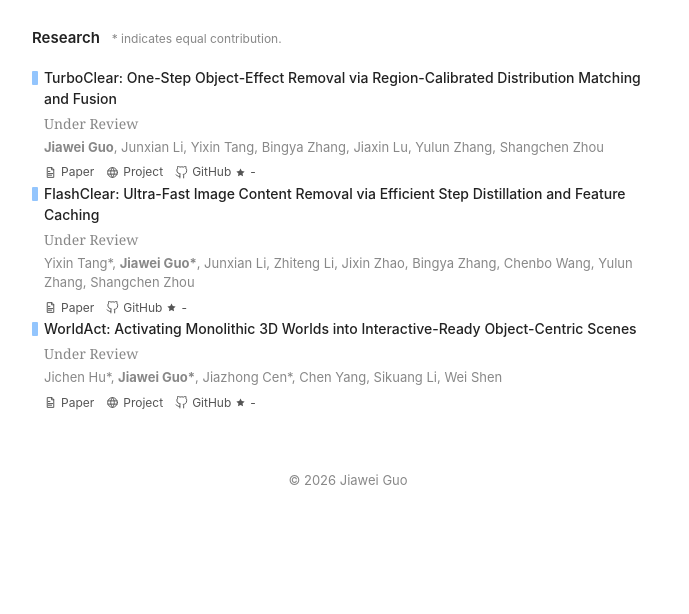
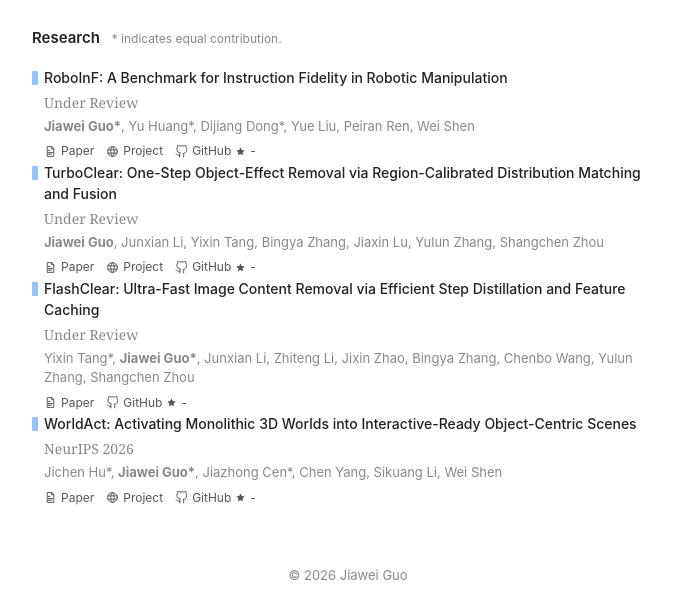
Before and after one commit to GuoCalix/GuoCalix.github.io, a plain HTML site: page index.html in a window 1280 px wide. Shown: the part 261-875 px from the top of the page, without its empty margins (292-981 px from the left). Before the commit the page ends 800 px from the top, so only its background shows below. Drawn offline with Linux system fonts and the light colour scheme; no server answers.

Commit message:
Update research listings and profile photo

```diff
--- a/index.html
+++ b/index.html
@@ -54,6 +54,48 @@
       <section class="section">
         <div class="section-header">
           <h2>Research <span class="header-note">* indicates equal contribution.</span></h2>
+        </div>
+
+        <div class="research-flow">
+          <div class="flow-card">
+            <h3 class="flow-title">
+              <span class="flow-title-text">RoboInF: A Benchmark for Instruction Fidelity in Robotic Manipulation</span>
+              <span class="flow-venue">Under Review</span>
+            </h3>
+            <p class="flow-authors"><strong>Jiawei Guo*</strong>, Yu Huang*, Dijiang Dong*, Yue Liu, Peiran Ren, Wei Shen</p>
+            <div class="flow-links">
+              <a href="https://arxiv.org/abs/2611.30555" target="_blank" rel="noopener">
+                <svg viewBox="0 0 24 24" aria-hidden="true">
+                  <path d="M14 3H6v18h12V7z"></path>
+                  <path d="M14 3v4h4"></path>
+                  <path d="M8 14h8"></path>
+                  <path d="M8 17h6"></path>
+                  <path d="M8 10h3"></path>
+                </svg>
+                Paper
+              </a>
+              <a href="https://sjtu-deepvisionlab.github.io/RoboInF/" target="_blank" rel="noopener">
+                <svg viewBox="0 0 24 24" aria-hidden="true">
+                  <circle cx="12" cy="12" r="9"></circle>
+                  <path d="M3.6 9h16.8"></path>
+                  <path d="M3.6 15h16.8"></path>
+                  <path d="M12 3c2.2 2.5 3.3 5.5 3.3 9s-1.1 6.5-3.3 9"></path>
+                  <path d="M12 3c-2.2 2.5-3.3 5.5-3.3 9s1.1 6.5 3.3 9"></path>
+                </svg>
+                Project
+              </a>
+              <a href="https://github.com/SJTU-DeepVisionLab/RoboInF" target="_blank" rel="noopener" class="gh-star-link">
+                <svg viewBox="0 0 24 24" aria-hidden="true">
+                  <path d="M9 19c-5 1.5-5-2.5-7-3m14 6v-3.9a3.4 3.4 0 0 0-1-2.6c3.2-.4 6.5-1.6 6.5-7A5.4 5.4 0 0 0 20 4a5 5 0 0 0-.1-3.5S18.7.1 16 2a13.4 13.4 0 0 0-7 0C6.3.1 5.1.5 5.1.5A5 5 0 0 0 5 4a5.4 5.4 0 0 0-1.5 3.5c0 5.4 3.3 6.6 6.5 7a3.4 3.4 0 0 0-1.5 2.6V22"></path>
+                </svg>
+                GitHub
+                <svg class="star-icon" viewBox="0 0 24 24" aria-hidden="true">
+                  <path d="m12 3 2.8 5.7 6.2.9-4.5 4.4 1.1 6.2-5.6-2.9-5.6 2.9 1.1-6.2L3 9.6l6.2-.9z"></path>
+                </svg>
+                <span data-shields-stars="SJTU-DeepVisionLab/RoboInF">...</span>
+              </a>
+            </div>
+          </div>
         </div>
 
         <div class="research-flow">
@@ -134,7 +176,7 @@
           <div class="flow-card">
             <h3 class="flow-title">
               <span class="flow-title-text">WorldAct: Activating Monolithic 3D Worlds into Interactive-Ready Object-Centric Scenes</span>
-              <span class="flow-venue">Under Review</span>
+              <span class="flow-venue">NeurIPS 2026</span>
             </h3>
             <p class="flow-authors">Jichen Hu*, <strong>Jiawei Guo*</strong>, Jiazhong Cen*, Chen Yang, Sikuang Li, Wei Shen</p>
             <div class="flow-links">
```
Also changed, not shown: me.jpg.
